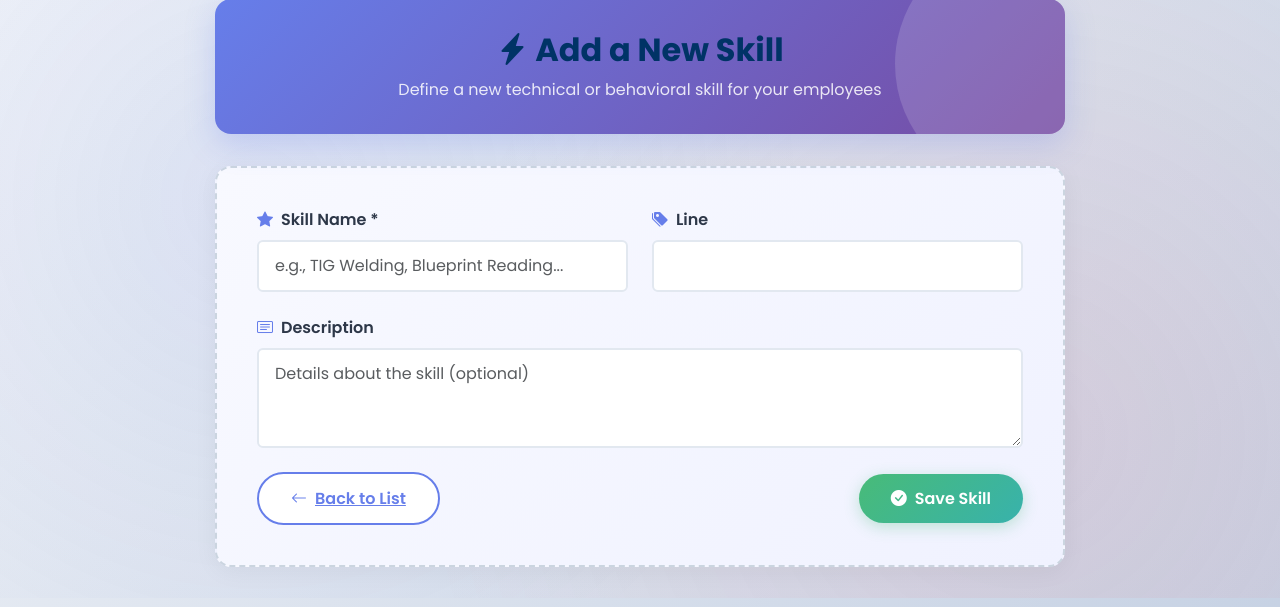
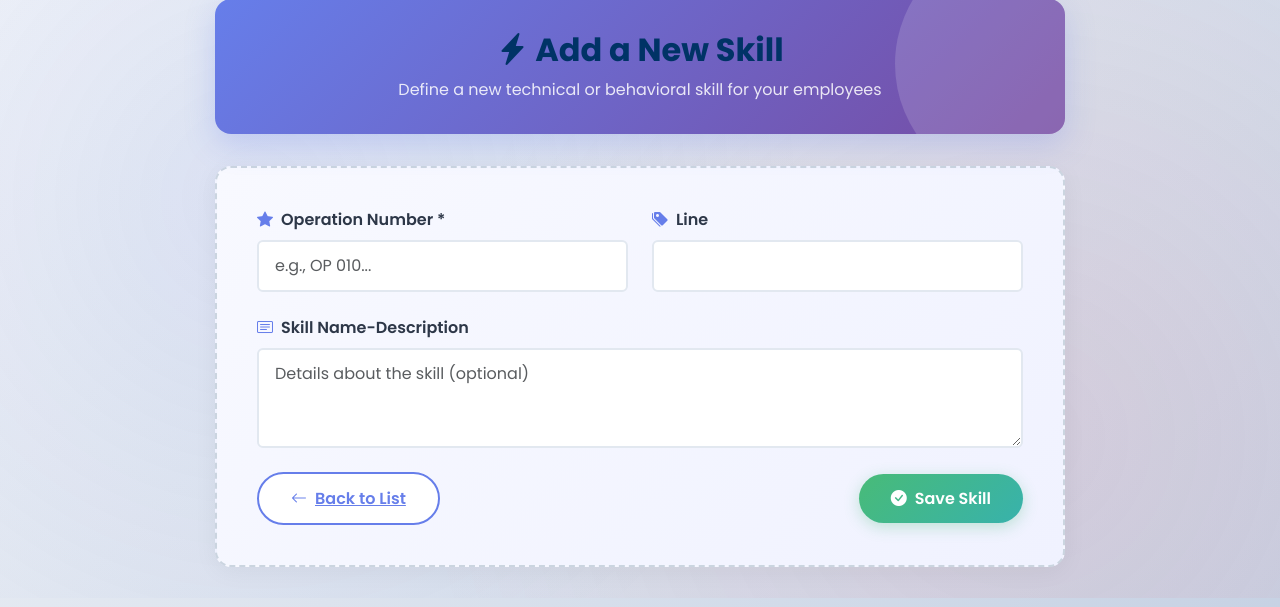
Before and after one commit to STS-Engineer/Skill_Matrix, a Flask app: page /add_skill in a window 1280 px wide. Shown: the part 202-809 px from the top of the page. Run offline with Flask 3, Linux system fonts and the light colour scheme.

Commit message:
Update add_skill.html pour hectore

```diff
--- a/templates/add_skill.html
+++ b/templates/add_skill.html
@@ -162,10 +162,10 @@
       <!-- Skill Name -->
       <div class="col-md-6">
         <label for="skill_name" class="form-label">
-          <i class="bi bi-star-fill"></i> {{ _("Skill Name") }} *
+          <i class="bi bi-star-fill"></i> {{ _("Operation Number") }} *
         </label>
         <input type="text" id="skill_name" name="skill_name" class="form-control"
-               placeholder="{{ _('e.g., TIG Welding, Blueprint Reading...') }}" required>
+               placeholder="{{ _('e.g., OP 010...') }}" required>
       </div>
 
       <!-- Category -->
@@ -180,7 +180,7 @@
       <!-- Description -->
       <div class="col-12">
         <label for="description" class="form-label">
-          <i class="bi bi-card-text"></i> {{ _("Description") }}
+          <i class="bi bi-card-text"></i> {{ _("Skill Name-Description") }}
         </label>
         <textarea id="description" name="description" class="form-control" rows="3"
                   placeholder="{{ _('Details about the skill (optional)') }}"></textarea>
```
